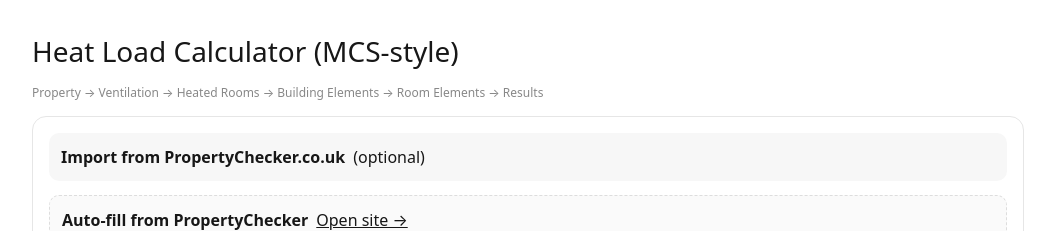
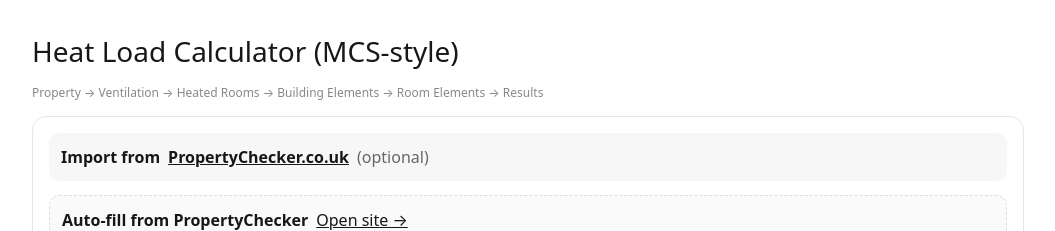
Before and after one commit to damowhu11-1979/heat-demand, a Next.js app: page / in a window 1280 px wide. Shown: the top 231 px of the page, without its empty margins (112-1167 px from the left). Built offline with nearby package versions, Linux system fonts and the light colour scheme.

Commit message:
Update page.tsx

```diff
--- a/app/page.tsx
+++ b/app/page.tsx
@@ -1,17 +1,20 @@
+// app/page.tsx
 'use client';
 
-import React, { useEffect, useMemo, useRef, useState } from 'react';
+import React, { useEffect, useRef, useState } from 'react';
 
 /* ============================== Config ============================== */
 
-const PROPERTY_CHECKER_URL = 'https://propertychecker.co.uk/'; // for the "Open site" link
-const meanAnnualDefault = 10.2;
+const PROPERTY_CHECKER_URL = 'https://propertychecker.co.uk/'; // link only
+const MEAN_ANNUAL_DEFAULT = 10.2;
 
-/* ========================= Helpers & Types ========================== */
+/* ========================= Types & Helpers ========================== */
 
 type ClimateRow = { designTemp?: number; hdd?: number };
 type ClimateMap = Map<string, ClimateRow>;
 type LatLon = { lat: number; lon: number };
+type Dwelling = 'Detached' | 'Semi-detached' | 'Terraced' | 'Flat' | 'Bungalow';
+type TerraceType = 'Mid-terrace' | 'End-terrace' | 'Corner-terrace' | 'Not terraced';
 
 /* ---------- postcode normalisers ---------- */
 function normPC(s: string): string {
@@ -24,12 +27,12 @@ function keysFor(raw: string): string[] {
   if (!clean) return [];
   const keys = new Set<string>([clean]);
 
-  // OUTCODE (letters + one or two digits, possible trailing letter)
-  const m = clean.match(/^([A-Z]{1,2}\d[A-Z\d]?)(\d[A-Z]{2})?$/); // SW1A1AA or SW1A
+  // OUTCODE (letters + 1-2 digits + optional letter)
+  const m = clean.match(/^([A-Z]{1,2}\d[A-Z\d]?)(\d[A-Z]{2})?$/); // e.g., SW1A1AA or SW1A
   const out = m?.[1] ?? '';
   if (out) keys.add(out);
 
-  // SECTOR: outcode + first digit of inward
+  // SECTOR: outcode + first digit of inward part
   const inward = clean.slice(out.length);
   const firstDigit = inward.match(/\d/);
   if (firstDigit) keys.add(`${out}${firstDigit[0]}`);
@@ -46,11 +49,9 @@ async function loadClimateMap(): Promise<ClimateMap> {
   const isBrowser = typeof window !== 'undefined';
   const pathname = isBrowser && window.location ? window.location.pathname : '/';
 
-  // e.g. /heat-demand/... -> /heat-demand/
-  const curDir = pathname.replace(/[^/]*$/, '');
-  // repo root on GitHub Pages: /repo/
+  const curDir = pathname.replace(/[^/]*$/, ''); // current directory
   const seg = pathname.split('/').filter(Boolean);
-  const repoRoot = seg.length ? `/${seg[0]}/` : '/';
+  const repoRoot = seg.length ? `/${seg[0]}/` : '/'; // GitHub Pages repo root
 
   const candidates = Array.from(
     new Set([
@@ -65,8 +66,13 @@ async function loadClimateMap(): Promise<ClimateMap> {
   for (const u of candidates) {
     try {
       const r = await fetch(u, { cache: 'no-store' });
-      if (r.ok) { feed = await r.json(); break; }
-    } catch {}
+      if (r.ok) {
+        feed = await r.json();
+        break;
+      }
+    } catch {
+      /* try next */
+    }
   }
   if (!Array.isArray(feed)) return new Map();
 
@@ -113,7 +119,7 @@ async function geoByPostcodeOrAddress(postcode: string, address: string, latlonO
           return { lat: j.result.latitude, lon: j.result.longitude };
         }
       }
-    } catch {}
+    } catch { /* continue to nominatim */ }
   }
   const q = (postcode || address || '').trim();
   if (q.length < 3) throw new Error('Enter postcode or address');
@@ -147,23 +153,17 @@ async function elevation(lat: number, lon: number): Promise<{ metres: number; pr
 
 /* ===================== PropertyChecker importer ===================== */
 
-type Dwelling = 'Detached'|'Semi-detached'|'Terraced'|'Flat'|'Bungalow';
-type TerraceType = 'Mid-terrace'|'End-terrace'|'Corner-terrace'|'Not terraced';
-
-/** Extract a UK postcode */
 function extractPostcode(text: string): string | undefined {
   const m = text.match(/\b([A-Z]{1,2}\d[A-Z\d]?)\s*(\d[A-Z]{2})\b/i);
   if (!m) return;
   return `${m[1].toUpperCase()} ${m[2].toUpperCase()}`;
 }
 
-/** Extract EPC number (RRN like 1234-5678-9012-3456-7890) */
 function extractEpc(text: string): string | undefined {
   const m = text.match(/\b(\d{4}-\d{4}-\d{4}-\d{4}-\d{4})\b/);
   return m?.[1];
 }
 
-/** Extract occupants: looks for “occupants: 3” / “people: 3” / “adults: 2” etc. */
 function extractOccupants(text: string): number | undefined {
   const m =
     text.match(/\boccupants?\s*[:\-]?\s*(\d{1,2})\b/i) ||
@@ -173,7 +173,7 @@ function extractOccupants(text: string): number | undefined {
   return Number.isFinite(n) ? n : undefined;
 }
 
-/** Normalise the construction/age band to your select values */
+/** Map labels/years into your select bands */
 function normaliseAgeBand(label: string): string | undefined {
   const s = label.toLowerCase();
   const bands = [
@@ -182,7 +182,6 @@ function normaliseAgeBand(label: string): string | undefined {
     '1996-2002','2003-2006','2007-2011','2012-present'
   ];
   for (const b of bands) if (s.includes(b)) return b;
-
   const y = Number((s.match(/\b(18|19|20)\d{2}\b/) || [])[0]);
   if (y) {
     if (y < 1900) return 'pre-1900';
@@ -203,11 +202,11 @@ function normaliseAgeBand(label: string): string | undefined {
 
 function inferDwelling(text: string): Dwelling | undefined {
   const t = text.toLowerCase();
-  if (/detached\b/.test(t) && !/semi/.test(t)) return 'Detached';
   if (/semi[-\s]?detached/.test(t)) return 'Semi-detached';
   if (/\bterrace|terraced\b/.test(t)) return 'Terraced';
   if (/\bflat|apartment\b/.test(t)) return 'Flat';
   if (/bungalow\b/.test(t)) return 'Bungalow';
+  if (/detached\b/.test(t)) return 'Detached';
   return;
 }
 
@@ -220,13 +219,11 @@ function inferTerraceType(text: string): TerraceType | undefined {
   return;
 }
 
-/** Scrape key fields from a PropertyChecker HTML/text blob */
 function parsePropertyCheckerBlob(text: string) {
   const postcode = extractPostcode(text);
   const epc = extractEpc(text);
   const occupants = extractOccupants(text);
 
-  // “Construction age band” / “Age band”
   const ageLabel = (text.match(/(construction\s*age\s*band|age\s*band)\s*[:\-]?\s*([^\n<]+)/i) || [])[2];
   const ageBand = ageLabel ? normaliseAgeBand(ageLabel) : undefined;
 
@@ -240,7 +237,7 @@ function parsePropertyCheckerBlob(text: string) {
   return { postcode, ageBand, dwelling, terraceType, address, epc, occupants };
 }
 
-/* ============================== UI ============================== */
+/* ============================== Component ============================== */
 
 export default function Page(): React.JSX.Element {
   // Property info
@@ -255,29 +252,29 @@ export default function Page(): React.JSX.Element {
   const [altitude, setAltitude] = useState<number | ''>(0);
   const [tex, setTex] = useState<number | ''>(-3);
   const [hdd, setHdd] = useState<number | ''>(2100);
-  const meanAnnual = meanAnnualDefault;
+  const meanAnnual = MEAN_ANNUAL_DEFAULT;
 
   // Details
   const [dwelling, setDwelling] = useState<Dwelling | ''>('');
-  const [terraceType, setTerraceType] = useState<TerraceType | ''>(''); // your “Attachment” field
+  const [terraceType, setTerraceType] = useState<TerraceType | ''>('');
   const [ageBand, setAgeBand] = useState('');
   const [occupants, setOccupants] = useState(2);
   const [mode, setMode] = useState('Net Internal');
   const [airtight, setAirtight] = useState('Standard Method');
   const [thermalTest, setThermalTest] = useState('No Test Performed');
 
-  // Local data
+  // Status / local
   const [climStatus, setClimStatus] = useState('');
   const [altStatus, setAltStatus] = useState('');
   const [latlonOverride, setLatlonOverride] = useState('');
   const climateRef = useRef<ClimateMap | null>(null);
 
-  // PropertyChecker import UI
+  // Import UI
   const [pcUrl, setPcUrl] = useState('');
   const [pcPaste, setPcPaste] = useState('');
   const [pcImportStatus, setPcImportStatus] = useState('');
 
-  // Load postcode climate map once
+  // Load climate map once
   useEffect(() => {
     (async () => {
       setClimStatus('Loading climate table…');
@@ -287,7 +284,7 @@ export default function Page(): React.JSX.Element {
     })();
   }, []);
 
-  // Update design temp/HDD when postcode changes (if we have a table)
+  // Update design temp/HDD from climate map on postcode changes
   useEffect(() => {
     const map = climateRef.current;
     if (!map || !postcode) return;
@@ -301,7 +298,7 @@ export default function Page(): React.JSX.Element {
     }
   }, [postcode]);
 
-  // Altitude button handler
+  // Altitude lookup
   const onFindAltitude = async () => {
     try {
       setAltStatus('Looking up…');
@@ -333,9 +330,13 @@ export default function Page(): React.JSX.Element {
       </div>
 
       <section style={card}>
-        {/* Banner */}
-        <div style={{ ...row, marginBottom: 14, padding: 12, borderRadius: 10, background: '#f7f7f7' }}>
-          <strong>Import from PropertyChecker.co.uk</strong> <span>(optional)</span>
+        {/* Import banner */}
+        <div style={{ display: 'flex', alignItems: 'center', gap: 8, background: '#f7f7f7', padding: 12, borderRadius: 10, marginBottom: 14 }}>
+          <strong>Import from</strong>
+          <a href={PROPERTY_CHECKER_URL} target="_blank" rel="noreferrer" style={{ fontWeight: 600, textDecoration: 'underline' }}>
+            PropertyChecker.co.uk
+          </a>
+          <span style={{ color: '#666' }}>(optional)</span>
         </div>
 
         {/* ---- PropertyChecker importer ---- */}
@@ -359,9 +360,11 @@ export default function Page(): React.JSX.Element {
                 if (!pcUrl) { setPcImportStatus('Enter a URL or use the paste box below.'); return; }
                 try {
                   setPcImportStatus('Fetching URL…');
+                  // Note: may be blocked by CORS; fallback is paste box below.
                   const r = await fetch(pcUrl, { mode: 'cors' });
                   const html = await r.text();
                   const parsed = parsePropertyCheckerBlob(html);
+                  console.log('[PC parsed URL]', parsed);
                   let applied = 0;
                   if (parsed.postcode) { setPostcode(parsed.postcode); applied++; }
                   if (parsed.ageBand) { setAgeBand(parsed.ageBand); applied++; }
@@ -371,7 +374,7 @@ export default function Page(): React.JSX.Element {
                   if (parsed.epc) { setEpcNo(parsed.epc); applied++; }
                   if (parsed.occupants && parsed.occupants > 0) { setOccupants(parsed.occupants); applied++; }
                   setPcImportStatus(applied ? `Filled ${applied} field(s).` : 'Couldn’t detect fields. Try copy/paste below.');
-                } catch (e: any) {
+                } catch {
                   setPcImportStatus('Browser blocked cross-site fetch. Copy the page → paste it below → Parse.');
                 }
               }}
@@ -393,6 +396,7 @@ export default function Page(): React.JSX.Element {
               <button
                 onClick={() => {
                   const parsed = parsePropertyCheckerBlob(pcPaste);
+                  console.log('[PC parsed paste]', parsed);
                   let applied = 0;
                   if (parsed.postcode) { setPostcode(parsed.postcode); applied++; }
                   if (parsed.ageBand) { setAgeBand(parsed.ageBand); applied++; }
@@ -453,8 +457,7 @@ export default function Page(): React.JSX.Element {
               <details>
                 <summary style={{ cursor: 'pointer', color: '#333' }}>Get altitude</summary>
                 <div style={{ marginTop: 6, color: '#666', fontSize: 12 }}>
-                  Uses postcodes.io / Nominatim and Open-Elevation (fallback OpenTopoData). You can also enter
-                  <em> lat,long </em> override:
+                  Uses postcodes.io / Nominatim and Open-Elevation (fallback OpenTopoData). You can also enter <em>lat,long</em> override:
                 </div>
               </details>
               <div style={{ display: 'flex', gap: 8, alignItems: 'center', marginTop: 8 }}>
@@ -561,8 +564,9 @@ function Label({ children }: { children: React.ReactNode }) {
 function Input(props: React.InputHTMLAttributes<HTMLInputElement>) {
   return <input {...props} style={{ ...inputStyle, ...(props.style || {}) }} />;
 }
-function Select(props: React.SelectHTMLAttributes<HTMLSelectElement>) {
-  return <select {...props} style={{ ...inputStyle, ...(props.style || {}) }} />;
+function Select(props: React.SelectHTMLSelectElement) {
+  // TS type narrow fix for inline file: use any to avoid DOM types mismatch in some setups
+  return <select {...(props as any)} style={{ ...inputStyle, ...(props.style || {}) }} />;
 }
 function Button(props: React.ButtonHTMLAttributes<HTMLButtonElement>) {
   return (
@@ -599,7 +603,6 @@ const grid4: React.CSSProperties = {
   gridTemplateColumns: 'repeat(4, 1fr)',
   gap: 12,
 };
-const row: React.CSSProperties = { display: 'flex', gap: 8, alignItems: 'center', flexWrap: 'wrap' };
 const inputStyle: React.CSSProperties = {
   width: '100%',
   padding: '10px 12px',
```
